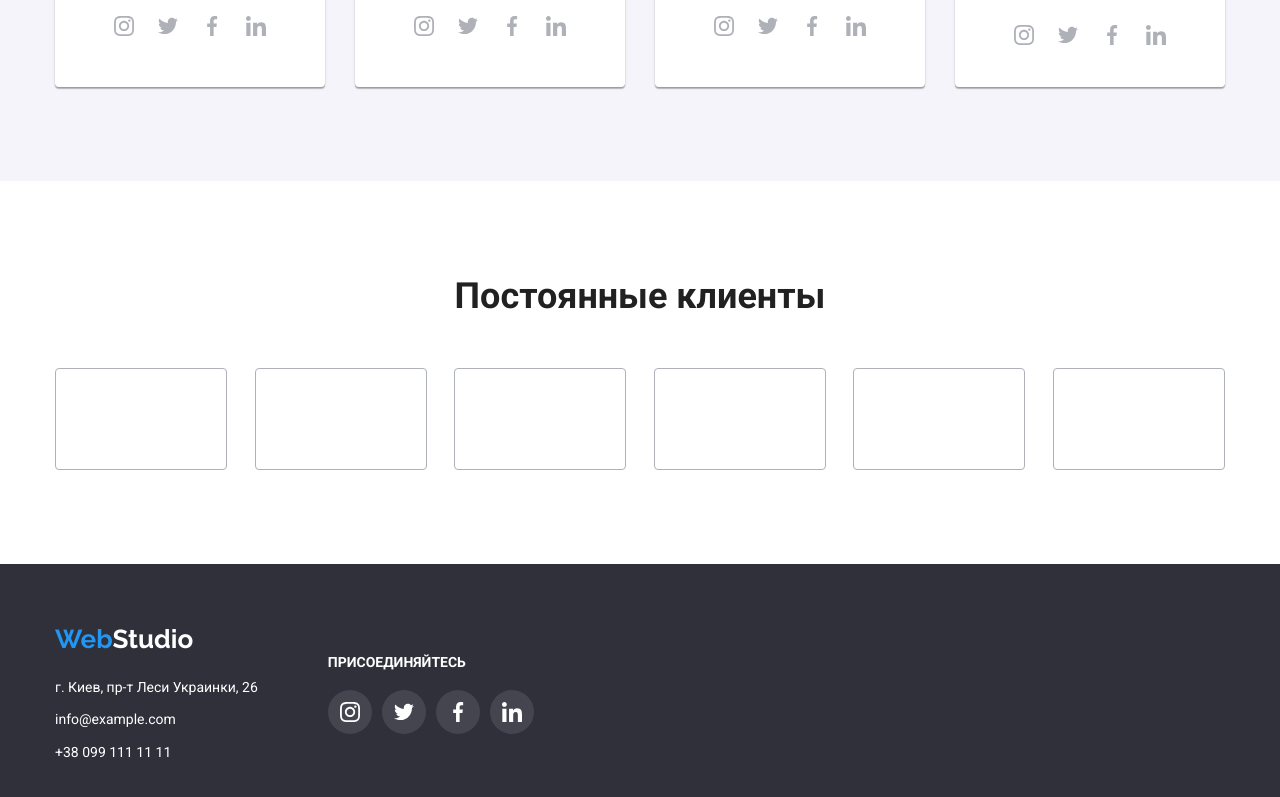
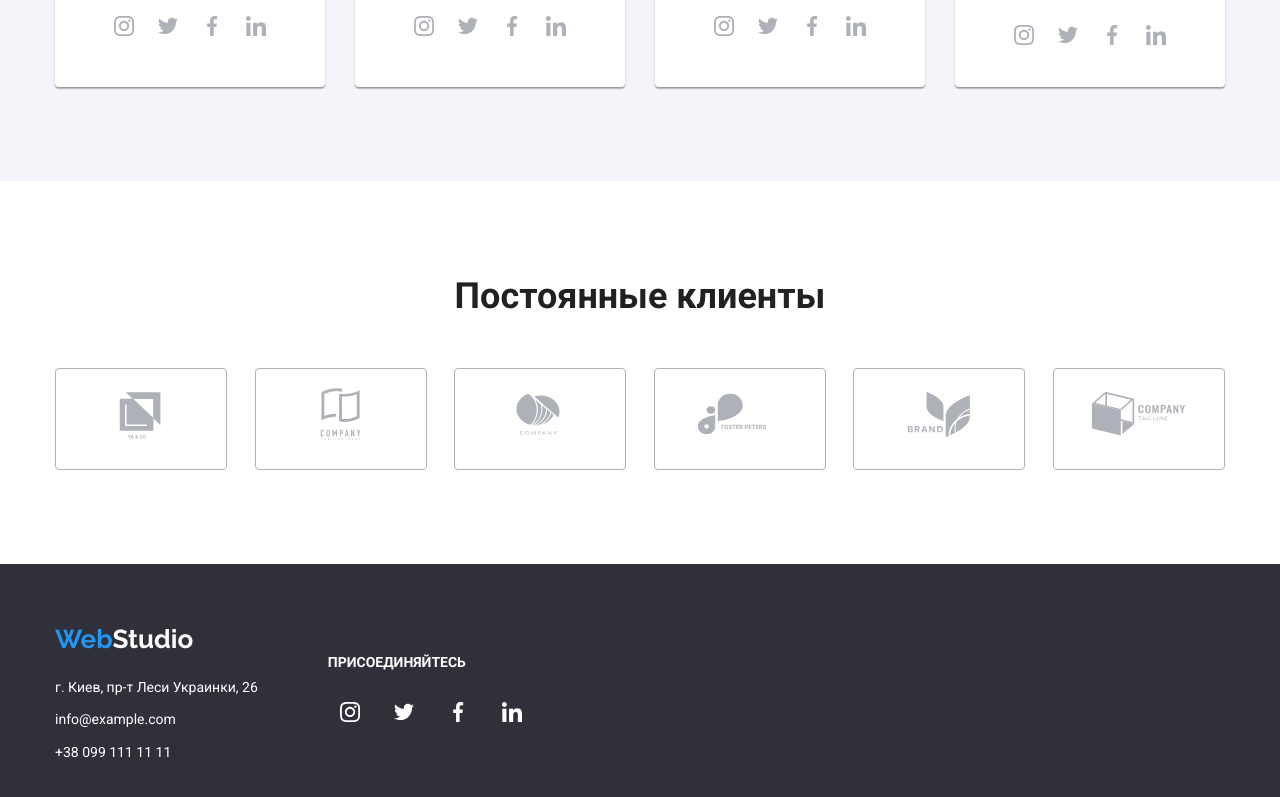
Before and after one commit to VolViktoria/goit-markup-hw-04., a plain HTML site: page index.html in a window 1280 px wide. Shown: the part 2164-2961 px from the top of the page. Drawn offline with nearby package versions, Linux system fonts and the light colour scheme.

Commit message:
border color

```diff
--- a/css/styles.css
+++ b/css/styles.css
@@ -165,7 +165,6 @@
     url(../images/Img-background.jpg);
 
   background-repeat: no-repeat;
-  background-position: absolute;
 }
 
 .prime-title {
@@ -338,15 +337,12 @@
   justify-content: space-between;
 }
 
-.clients-item {
+.clients-link {
+  display: block;
   padding: 16px 32px;
   box-sizing: border-box;
   border: 1px solid var(--accent-color);
   border-radius: 4px;
-}
-
-.clients-link {
-  display: block;
   fill: var(--accent-color);
 }
 
@@ -429,7 +425,7 @@
   width: 44px;
   height: 44px;
   border-radius: 50%;
-  background-color: rgba(255, 255, 255, 0.1);
+  background-color: var(--main-text-color) 10;
   fill: var(--main-text-color);
 }
 
```
